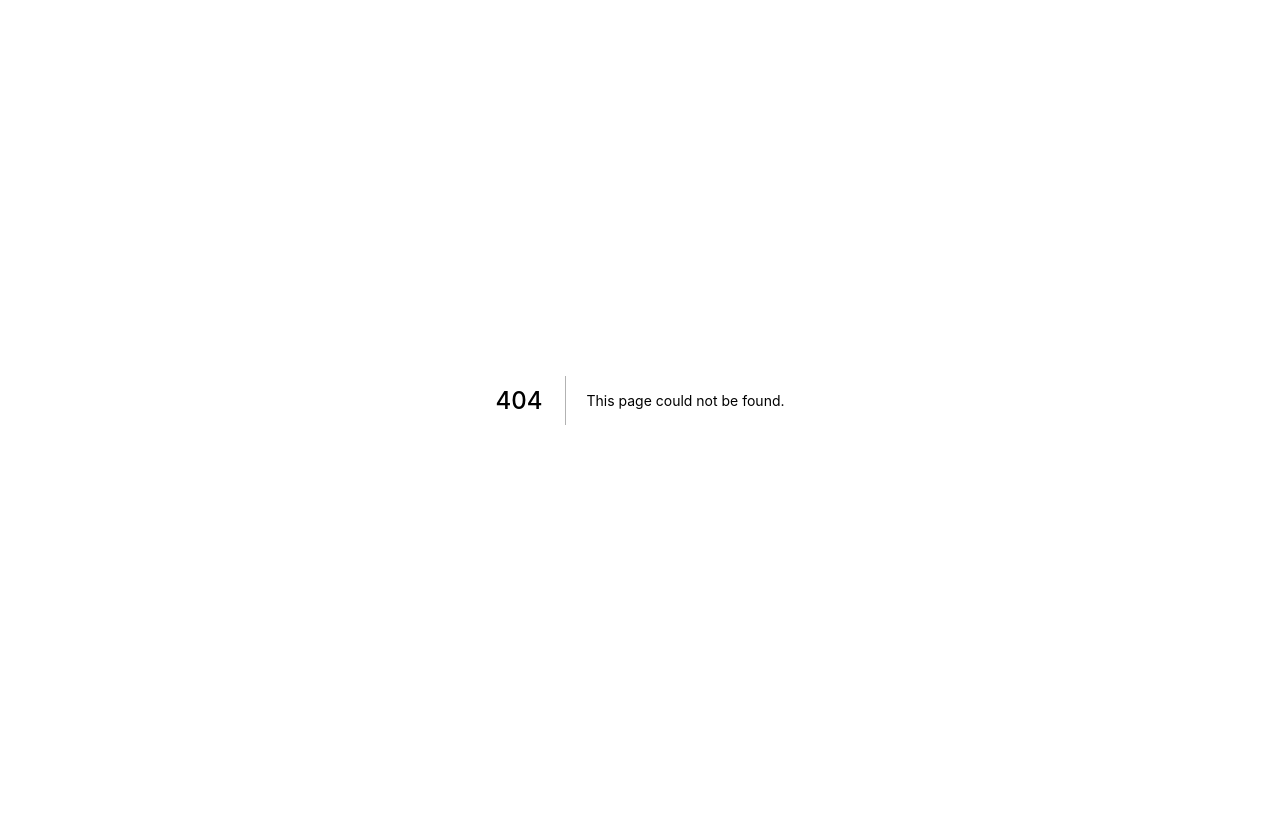
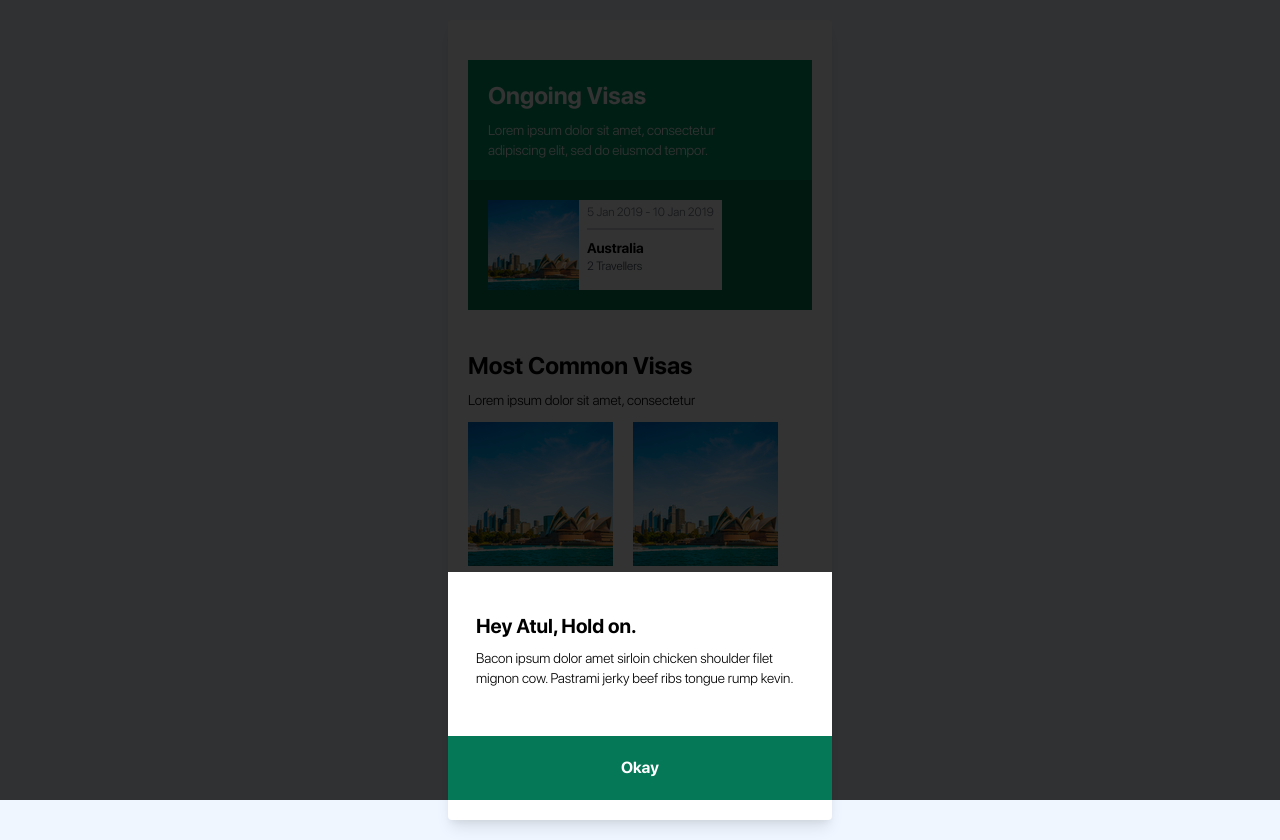
Before and after one commit to Pranav2612000/nextjs-blog, a Next.js app: page /misc/popover-down-eg in a window 1280 px wide. Before the commit this address had no page. Before the commit the page ends 800 px from the top, so only its background shows below. Built offline with nearby package versions, Linux system fonts and the light colour scheme.

Commit message:
feat: create component for displaying popovers

```diff
--- /dev/null
+++ b/src/components/layout/PopoverDown.tsx
@@ -0,0 +1,14 @@
+import React from "react";
+
+const PopoverDown = (props) => {
+  return (
+    <>
+      <div className="bg-black bg-opacity-80 absolute top-0 left-0 h-full w-full z-10 md:max-w-s md:mx-auto">
+      </div>
+      <div className="bg-white absolute bottom-0 md:max-w-sm z-20">
+        {props.children}
+      </div>
+    </>
+  );
+};
+export default PopoverDown;
--- /dev/null
+++ b/src/pages/misc/popover-down-eg.tsx
@@ -0,0 +1,37 @@
+import React from "react";
+import PopoverDown from "../../components/layout/PopoverDown";
+import Button from "../../components/form/Button";
+import OngoingVisas from "../../components/Home/OngoingVisas";
+import MostCommonVisas from "../../components/Home/MostCommonVisas";
+
+
+const Example = () => {
+  return (
+    <div className="flex items-top w-full bg-blue-50">
+      <div className="w-full h-screen bg-white rounded shadow-lg md:max-w-sm md:mx-auto md:mt-5 md: mb-5">
+        <PopoverDown>
+          <div>
+            <div className="px-7 py-10">
+              <div className="font-sfprobold text-xl">
+                Hey Atul, Hold on.
+              </div>
+              <div className="my-2 font-sfprolight text-sm">
+                Bacon ipsum dolor amet sirloin chicken shoulder filet mignon cow. Pastrami jerky beef ribs tongue rump kevin.
+              </div>
+            </div>
+            <div>
+              <Button text={"Okay"} isDataValid={true}/>
+            </div>
+          </div>
+        </PopoverDown>
+        <div>
+          <OngoingVisas/>
+        </div>
+        <div>
+          <MostCommonVisas/>
+        </div>
+      </div>
+    </div>
+  );
+};
+export default Example;
```
